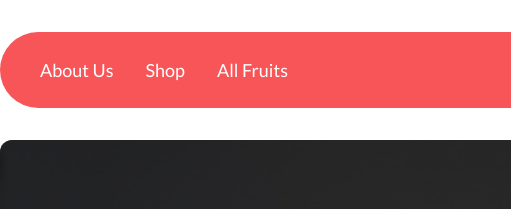
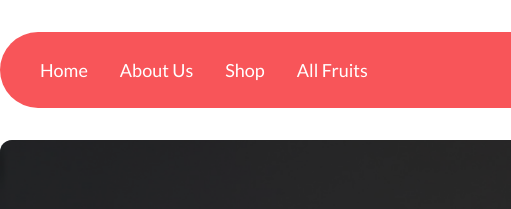
Before and after one commit to tarifulislam/fruit-brust, a plain HTML site: page index.html in a window 1280 px wide. Shown: the top 209 px of the page, 0-511 px from the left. Drawn offline with nearby package versions, Linux system fonts and the light colour scheme.

Commit message:
some fixing

```diff
--- a/index.html
+++ b/index.html
@@ -66,6 +66,7 @@
         <div class=" md:container md:mx-auto ml-1 md:my-8 md:px-5 navbar flex justify-center md:bg-[#F85559] md:rounded-full">
             <div class="navbar-start hidden lg:flex text-white">
                 <ul class="menu menu-horizontal px-1 font-medium text-lg">
+                  <li><a>Home</a></li>
                   <li><a>About Us</a></li>
                   <li><a>Shop</a></li>
                   <li><a>All Fruits</a></li>
```
